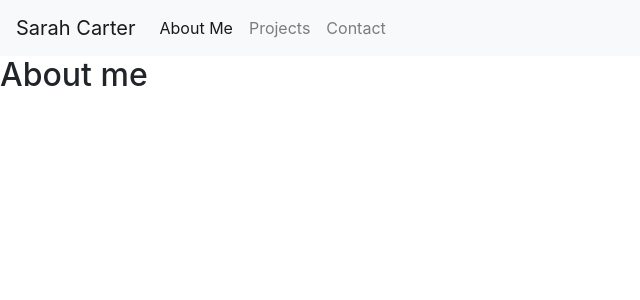
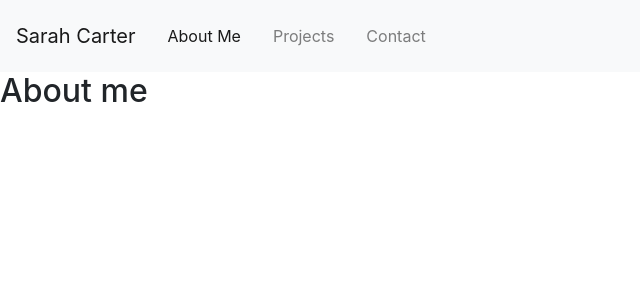
Before and after one commit to sarahm16/React-Portfolio, a React (Create React App) app: page / in a window 1280 px wide. Shown: the top 300 px of the page, without its empty margins (0-640 px from the left). Built offline with nearby package versions, Linux system fonts and the light colour scheme.

Commit message:
navbar shows which page is active

```diff
--- a/src/components/navbar/navbar.js
+++ b/src/components/navbar/navbar.js
@@ -12,13 +12,14 @@ class Navbar extends Component {
 
                 <div className="collapse navbar-collapse" id="navbarSupportedContent">
                     <ul className="navbar-nav mr-auto">
-                        <li className="nav-item active">
-                            <a className="nav-link" href="/">About Me <span className="sr-only">(current)</span></a>
+                        <li className={this.props.page === 'aboutme' ? 'nav-link active' : 'nav-link'}>
+                            <a className="nav-link" href="/">About Me </a>
                         </li>
-                        <li className="nav-item">
+                        <li className={this.props.page === 'projects' ? 'nav-link active' : 'nav-link'}>
+
                             <a className="nav-link" href="/projects">Projects</a>
                         </li>
-                        <li className="nav-item">
+                        <li className={this.props.page === 'contact' ? 'nav-link active' : 'nav-link'}>
                             <a className="nav-link" href="/contact">Contact</a>
                         </li>
                     </ul>
--- a/src/pages/aboutme.js
+++ b/src/pages/aboutme.js
@@ -5,7 +5,7 @@ import Navbar from '../components/navbar/navbar';
 function Aboutme() {
     return(
         <div>
-            <Navbar />
+            <Navbar page='aboutme' />
             <h2>About me</h2>
         </div>
 
--- a/src/pages/contact.js
+++ b/src/pages/contact.js
@@ -5,7 +5,7 @@ import Navbar from '../components/navbar/navbar';
 function Contact() {
     return(
         <div>
-            <Navbar />
+            <Navbar page='contact' />
             <h2>Contact</h2>
 
         </div>
--- a/src/pages/projects.js
+++ b/src/pages/projects.js
@@ -5,7 +5,7 @@ import Navbar from '../components/navbar/navbar';
 function Projects() {
     return(
         <div>
-            <Navbar />
+            <Navbar page='projects' />
             <h2>Projects</h2>
         </div>
     )
```
